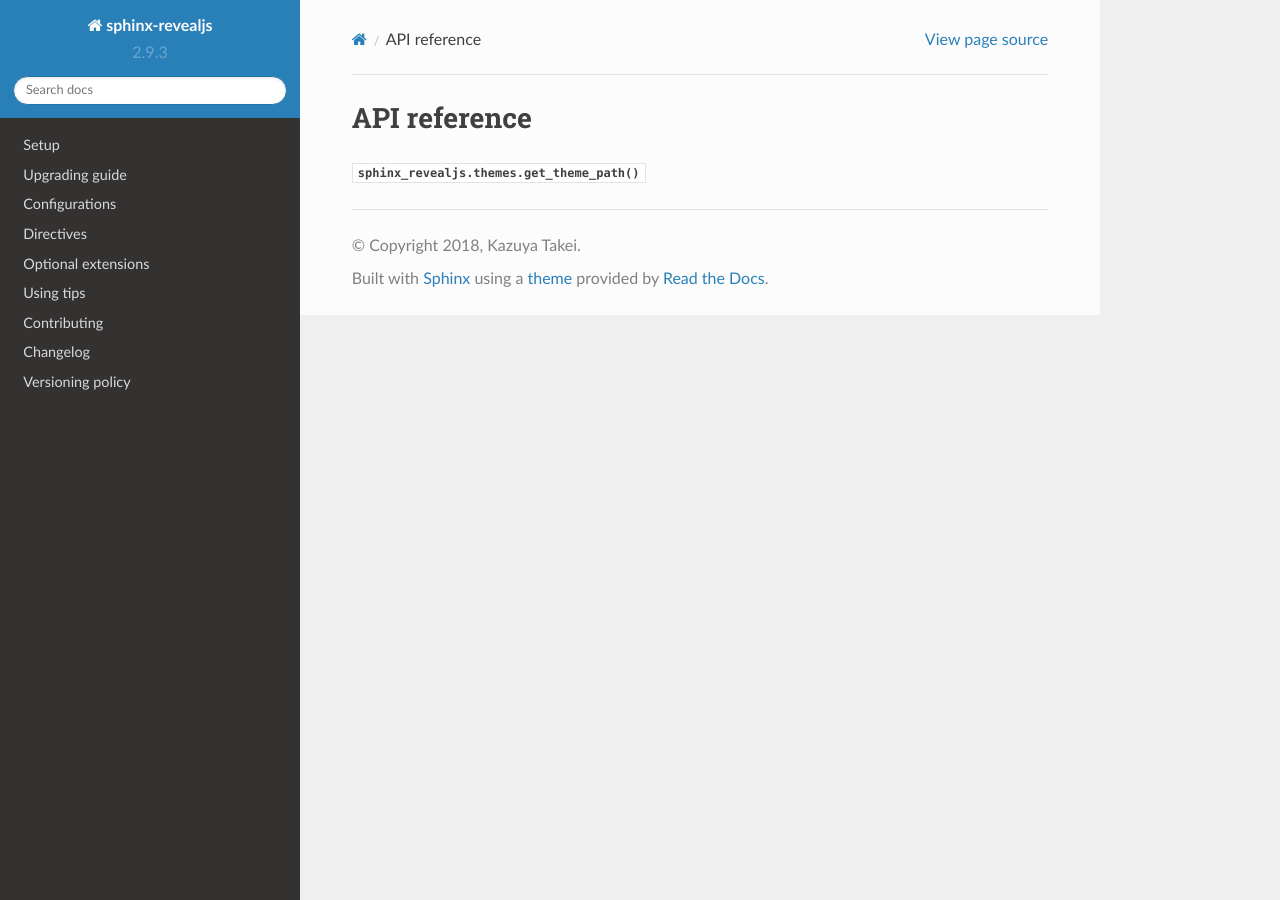
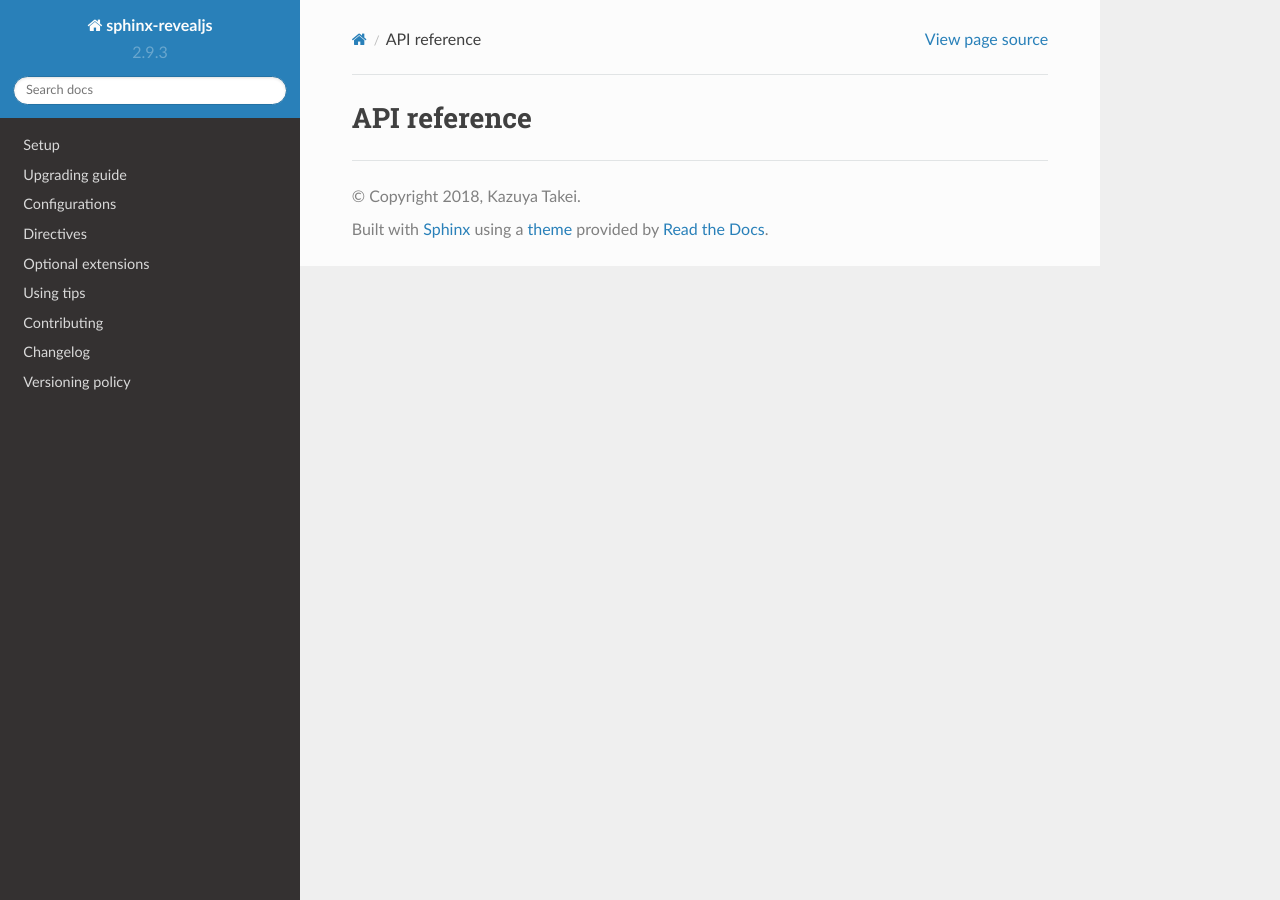
Before and after one commit to attakei/sphinx-revealjs, a Sphinx documentation site: the page built from doc/api.rst, in a window 1280 px wide. Built offline with Sphinx 7.4.7 and the Read the Docs theme 2.0.0, drawn with Linux system fonts in a browser that asks for light colours; pages that are not in the unit, such as notebooks, are missing from menus.

Commit message:
doc: Remove debugging line

```diff
--- a/doc/api.rst
+++ b/doc/api.rst
@@ -7,5 +7,3 @@ API reference
    :maxdepth: 2
 
    api/sphinx_revealjs
-
-:func:`sphinx_revealjs.themes.get_theme_path`
```
